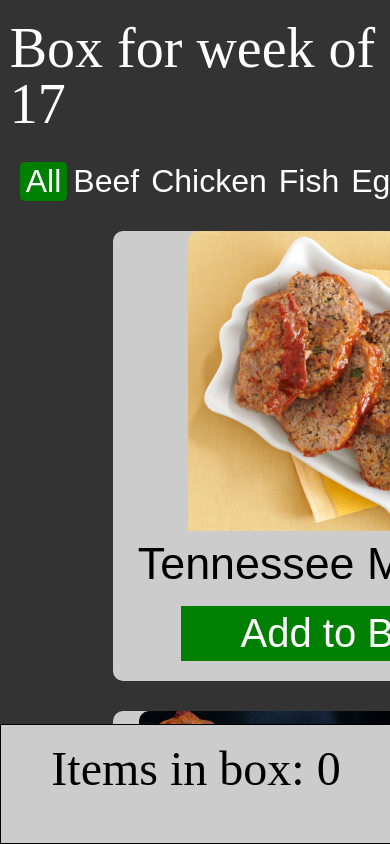
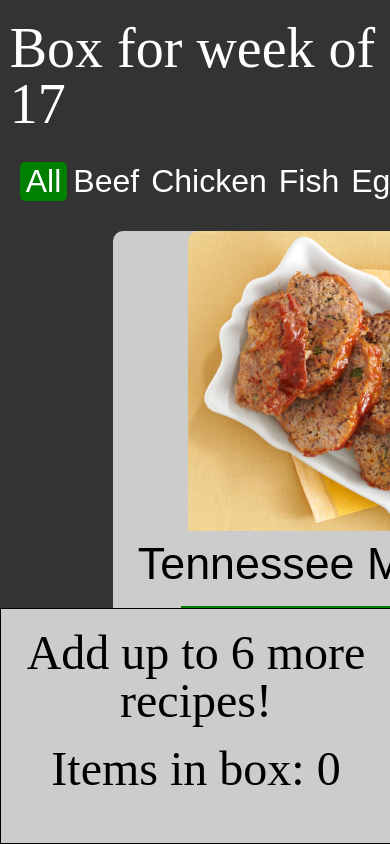
Before and after one commit to Taouen/gobble, a React (Create React App) app: page /picker in a window 390 px wide. Shown: the top 844 px of the page. Built offline with nearby package versions, Linux system fonts and the light colour scheme.

Commit message:
further work on mobile box view

```diff
--- a/src/components/Box.js
+++ b/src/components/Box.js
@@ -11,17 +11,17 @@ const BoxWrapper = styled.div`
 
   @media (min-width: 992px) {
     font-size: 1em;
-    padding: 5px;
   }
 `;
 const BoxDesktop = styled.div`
-  display: ${(props) => (props.expanded ? 'block' : 'none')};
-  padding: 20px;
-  border-bottom: 1px solid black;
-  width: 100%;
+  display: none; /* ${(props) => (props.expanded ? 'inherit' : 'none')}; */
+/*   padding: 20px;
+  border-bottom: 1px solid black; */
 
   @media (min-width: 992px) {
     display: block;
+    border: none;
+    padding: 10px;
   }
 `;
 const BoxMobile = styled.div`
@@ -30,6 +30,10 @@ const BoxMobile = styled.div`
   @media (min-width: 992px) {
     display: none;
   }
+`;
+const MobileContents = styled.div`
+  display: ${(props) => (props.expanded ? 'inherit' : 'none')};
+  padding: 0 20px 20px 20px;
 `;
 const Full = styled.span`
   color: red;
@@ -42,7 +46,7 @@ class Box extends React.Component {
 
     return (
       <BoxWrapper className={this.props.className}>
-        <BoxDesktop expanded={expanded}>
+        <BoxDesktop>
           {contents.map((recipe, i) => {
             return (
               <BoxItem
@@ -63,6 +67,26 @@ class Box extends React.Component {
           )}
         </BoxDesktop>
         <BoxMobile onClick={() => this.props.expandBox()}>
+          <MobileContents expanded={expanded}>
+            {contents.map((recipe, i) => {
+              return (
+                <BoxItem
+                  key={i}
+                  identifier={recipe.identifier}
+                  title={recipe.title}
+                  image={recipe.image}
+                  removeFromBox={this.props.removeFromBox}
+                />
+              );
+            })}
+            {contents.length === 6 ? (
+              <h3>
+                Your box is <Full>full!</Full>
+              </h3>
+            ) : (
+              <h3>Add up to {6 - contents.length} more recipes!</h3>
+            )}
+          </MobileContents>
           <h3>Items in box: {contents.length}</h3>
         </BoxMobile>
       </BoxWrapper>
--- a/src/components/BoxItem.js
+++ b/src/components/BoxItem.js
@@ -8,10 +8,9 @@ const BoxCard = styled.div`
   justify-content: space-between;
   margin-bottom: 20px;
   padding: 20px;
-  place-items: center;
-
+  align-items: center;
   @media (min-width: 992px) {
-    margin: 10px;
+    margin-bottom: 10px;
     padding: 10px;
     font-size: 1em;
   }
@@ -22,7 +21,6 @@ const Image = styled.img`
   object-fit: cover;
   height: 250px;
   width: 250px;
-
   @media (min-width: 992px) {
     height: 100px;
     width: 100px;
@@ -30,15 +28,12 @@ const Image = styled.img`
 `;
 
 const InfoPanel = styled.div`
-  text-align: left;
-  width: auto;
-  height: 100%;
+  /*   text-align: left; */
 `;
 
 const RemoveButton = styled.span`
   font-size: 2em;
   font-weight: bold;
-  margin-right: 10px;
   @media (min-width: 992px) {
     cursor: pointer;
     transition: 0.3s;
@@ -57,7 +52,6 @@ class BoxItem extends React.Component {
     return (
       <BoxCard>
         <Image src={image} alt="" />
-        {/* trying to maneuver the title to align to the top left of its space */}
         <InfoPanel>{title}</InfoPanel>
         <RemoveButton
           onClick={() => this.props.removeFromBox(this.props.identifier)}
--- a/src/components/Picker.js
+++ b/src/components/Picker.js
@@ -16,7 +16,6 @@ const Wrapper = styled.div`
     'recipes'
     'box';
   width: 95vw;
-
   @media (min-width: 992px) {
     grid-template-areas:
       'title title'
@@ -31,12 +30,14 @@ const RecipeCards = styled.div`
   flex-wrap: wrap;
   justify-content: space-around;
   margin-top: 20px;
-  padding-bottom: 114px;
+  padding-bottom: 120px;
   @media (min-width: 992px) {
     flex-direction: row;
     flex-wrap: wrap;
     grid-area: recipes;
     justify-content: center;
+    margin: 0;
+    padding: 0;
   }
 `;
 const StyledBox = styled(Box)`
@@ -44,7 +45,6 @@ const StyledBox = styled(Box)`
   position: fixed;
   bottom: 0;
   left: 0;
-
   @media (min-width: 992px) {
     grid-area: box;
     width: 100%;
@@ -63,7 +63,7 @@ class Picker extends React.Component {
     boxFull: false,
     categories: [],
     activeCategory: 'All',
-    expanded: false,
+    expanded: true,
   };
 
   componentDidMount = () => {
```
